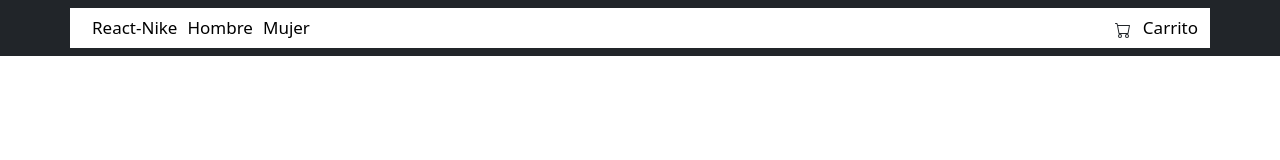
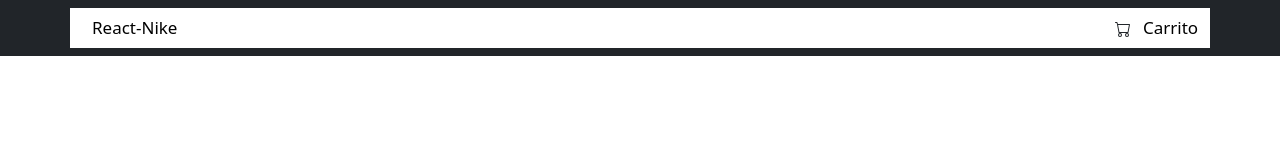
Before and after one commit to LucasAranda17/Ecommerce-React, a React (Create React App) app: page / in a window 1280 px wide. Shown: the top 160 px of the page. Built offline with nearby package versions, Linux system fonts and the light colour scheme; no server answers; the database is empty.

Commit message:
Problemillas

```diff
--- a/public/index.html
+++ b/public/index.html
@@ -3,6 +3,10 @@
   <head>
     <meta charset="utf-8" />
     <link rel="icon" href="%PUBLIC_URL%/favicon.ico" />
+     <link
+    rel="stylesheet"
+    href="https://cdnjs.cloudflare.com/ajax/libs/animate.css/4.1.1/animate.min.css"
+  />
     <meta name="viewport" content="width=device-width, initial-scale=1" />
     <meta name="theme-color" content="#000000" />
     <meta
--- a/src/components/Item/Item.jsx
+++ b/src/components/Item/Item.jsx
@@ -5,7 +5,7 @@
     return (
                 <div
                 key={prod.id}
-                className='col-md-4'
+                className='col-md-4 animate__animated animate__zoomIn'
                 >
 
                     <div className="card w-60 mt-5">
--- a/src/components/Navbar/CardWiget.jsx
+++ b/src/components/Navbar/CardWiget.jsx
@@ -3,7 +3,7 @@
 
 function CardWiget() {
     return (
-        <div className="img">
+        <div className="img animate__animated animate__lightSpeedInRight">
 <svg xmlns="http://www.w3.org/2000/svg" width="16" height="16" fill="currentColor" className="bi bi-cart" viewBox="0 0 16 16">
     <path d="M0 1.5A.5.5 0 0 1 .5 1H2a.5.5 0 0 1 .485.379L2.89 3H14.5a.5.5 0 0 1 .491.592l-1.5 8A.5.5 0 0 1 13 12H4a.5.5 0 0 1-.491-.408L2.01 3.607 1.61 2H.5a.5.5 0 0 1-.5-.5zM3.102 4l1.313 7h8.17l1.313-7H3.102zM5 12a2 2 0 1 0 0 4 2 2 0 0 0 0-4zm7 0a2 2 0 1 0 0 4 2 2 0 0 0 0-4zm-7 1a1 1 0 1 1 0 2 1 1 0 0 1 0-2zm7 0a1 1 0 1 1 0 2 1 1 0 0 1 0-2z"/>
 </svg>
--- a/src/components/Navbar/NavBar.jsx
+++ b/src/components/Navbar/NavBar.jsx
@@ -12,17 +12,17 @@
     <>
       <Navbar collapseOnSelect expand="lg" bg="dark" variant="dark">
         <Container className="containerNav">
-        <Link className="letras" to="/">React-Nike</Link>
+        <Link className="letras animate__animated animate__lightSpeedInLeft" to="/">React-Nike</Link>
           <Navbar.Toggle aria-controls="responsive-navbar-nav" />
           <Navbar.Collapse id="responsive-navbar-nav">
-            <Nav className="me-auto">
+            <Nav className="me-auto animate__animated animate__lightSpeedInLeft">
             <Link className="letras" to="/categoria/Hombre">Hombre</Link>
             <Link className="letras"  to="/categoria/Mujer">Mujer</Link>
 
             </Nav>
           </Navbar.Collapse>
           <CardWiget/>
-          <Link  className="letras"to="/carrito">Carrito</Link>
+          <Link  className="letras animate__animated animate__lightSpeedInRight"to="/carrito">Carrito</Link>
           <p> {totalUnidades()} </p>
         </Container>
       </Navbar>
--- a/src/components/context/CartContext.jsx
+++ b/src/components/context/CartContext.jsx
@@ -6,7 +6,7 @@
 function CartContextProvider({children}){
     const [cartList, setCartList] = useState([])
 
-    const agregarAlCarrito= (item)=>{
+    const agregarAlCarrito = (item)=>{
         const index = cartList.findIndex(i => i.id === item.id)
         if(index>-1){
             const oldQy = cartList[index].cantidad
```
